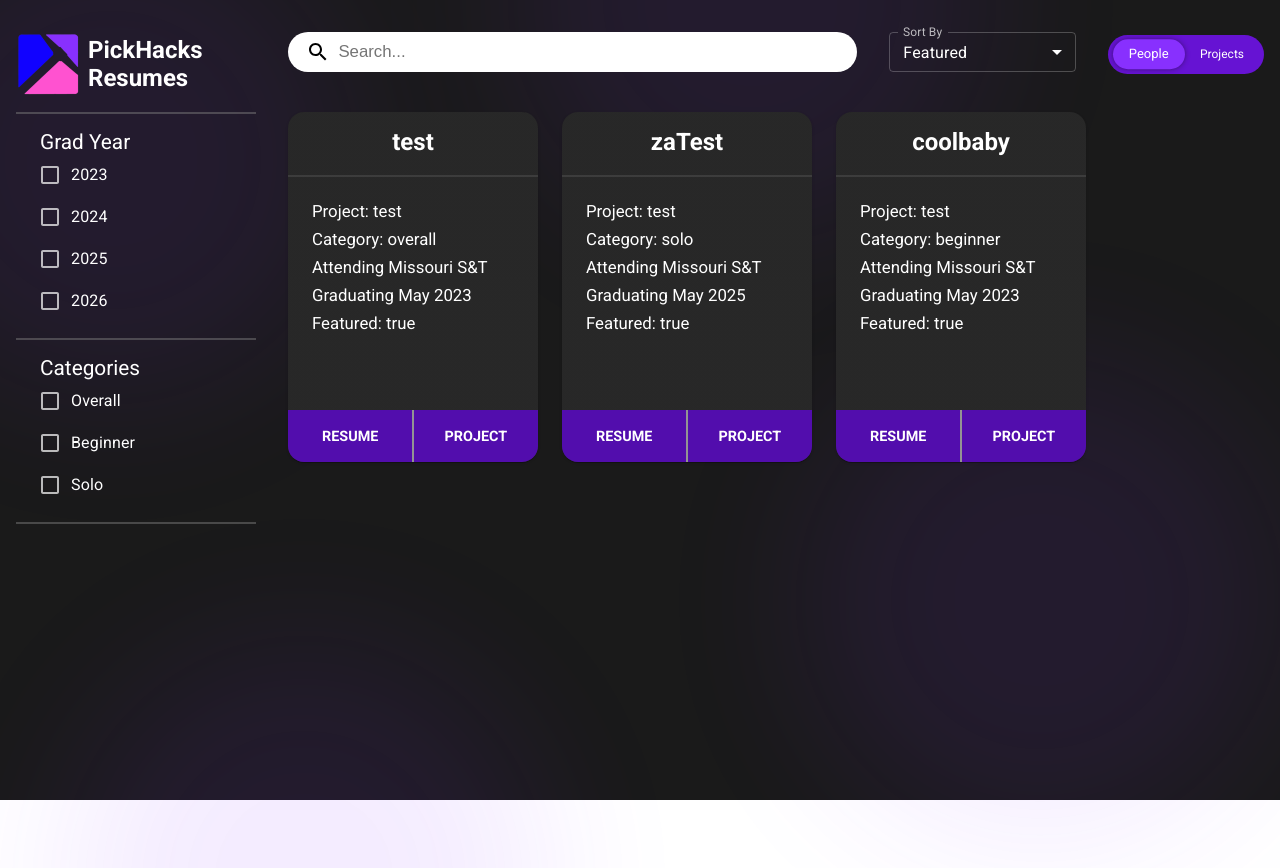
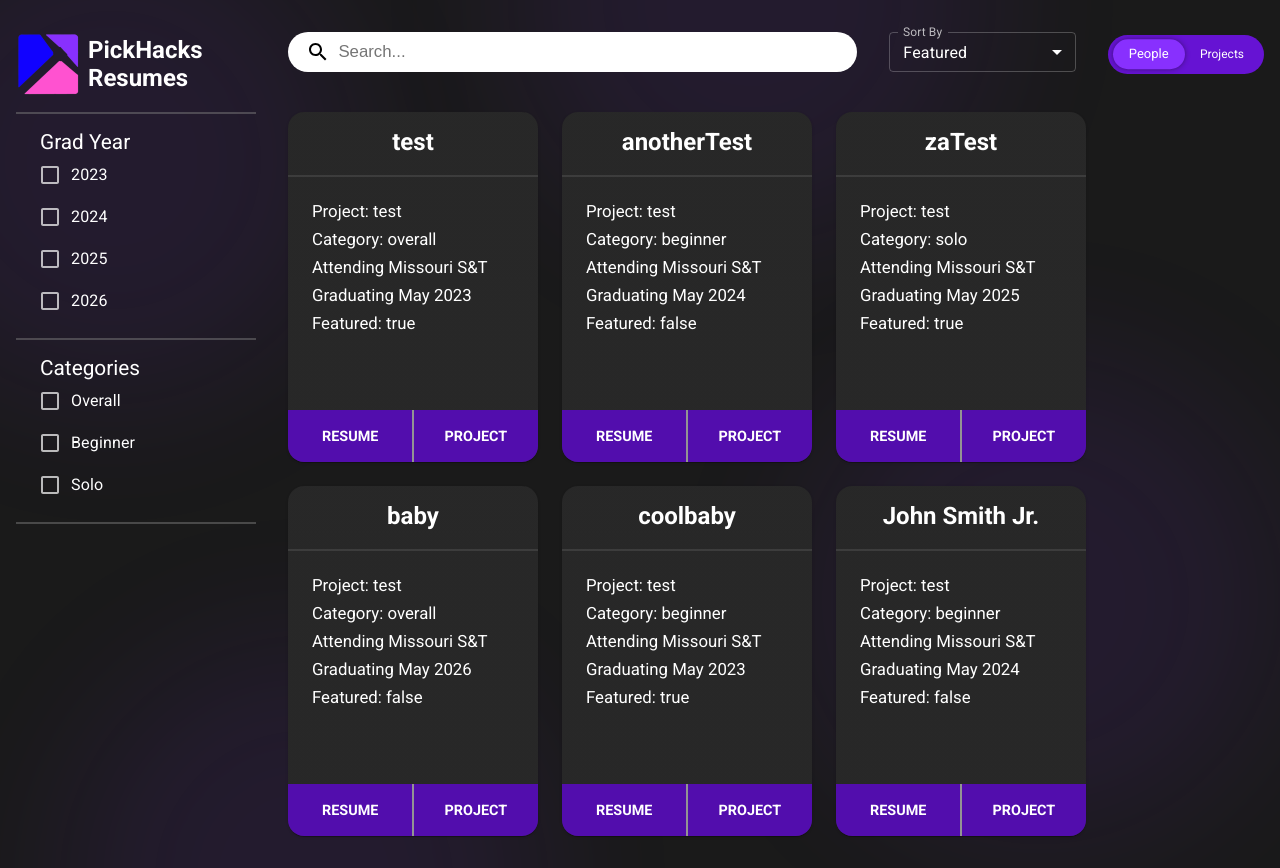
Before and after one commit to acmhack/resumepage, a Next.js app: page / in a window 1280 px wide. Before the commit the page ends 800 px from the top, so only its background shows below. Built offline with nearby package versions, Linux system fonts and the light colour scheme.

Commit message:
change sort by featured to sort not filter

```diff
--- a/src/pages/index.tsx
+++ b/src/pages/index.tsx
@@ -147,7 +147,7 @@ const Home: NextPage = () => {
                     userCards = userCards.sort((a, b) => b.name.localeCompare(a.name));
                     break;
                 case 'feat':
-                    userCards = userCards.filter((card) => card.featured);
+                    userCards = userCards.sort((a, b) => (a.featured && !b.featured) ? 0 : 1);
                     break;
             }
         } else if (searchFilter.view === 'projects') {
@@ -166,7 +166,7 @@ const Home: NextPage = () => {
                     projectCards = projectCards.sort((a, b) => b.name.localeCompare(a.name));
                     break;
                 case 'feat':
-                    projectCards = projectCards.filter((card) => card.featured);
+                    projectCards = projectCards.sort((a, b) => (a.featured && !b.featured) ? 0 : 1);
                     break;
             }
         }
```
